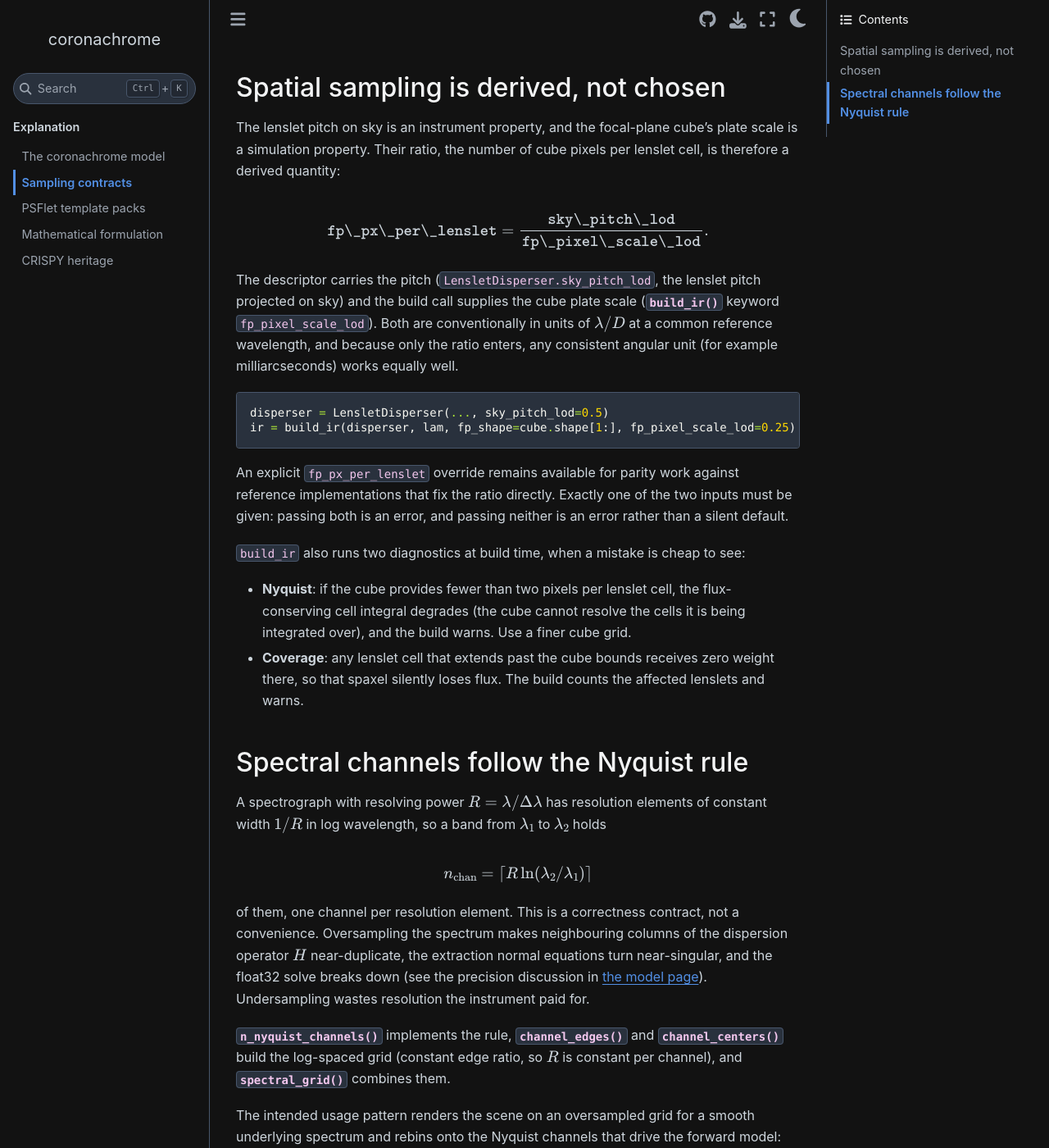
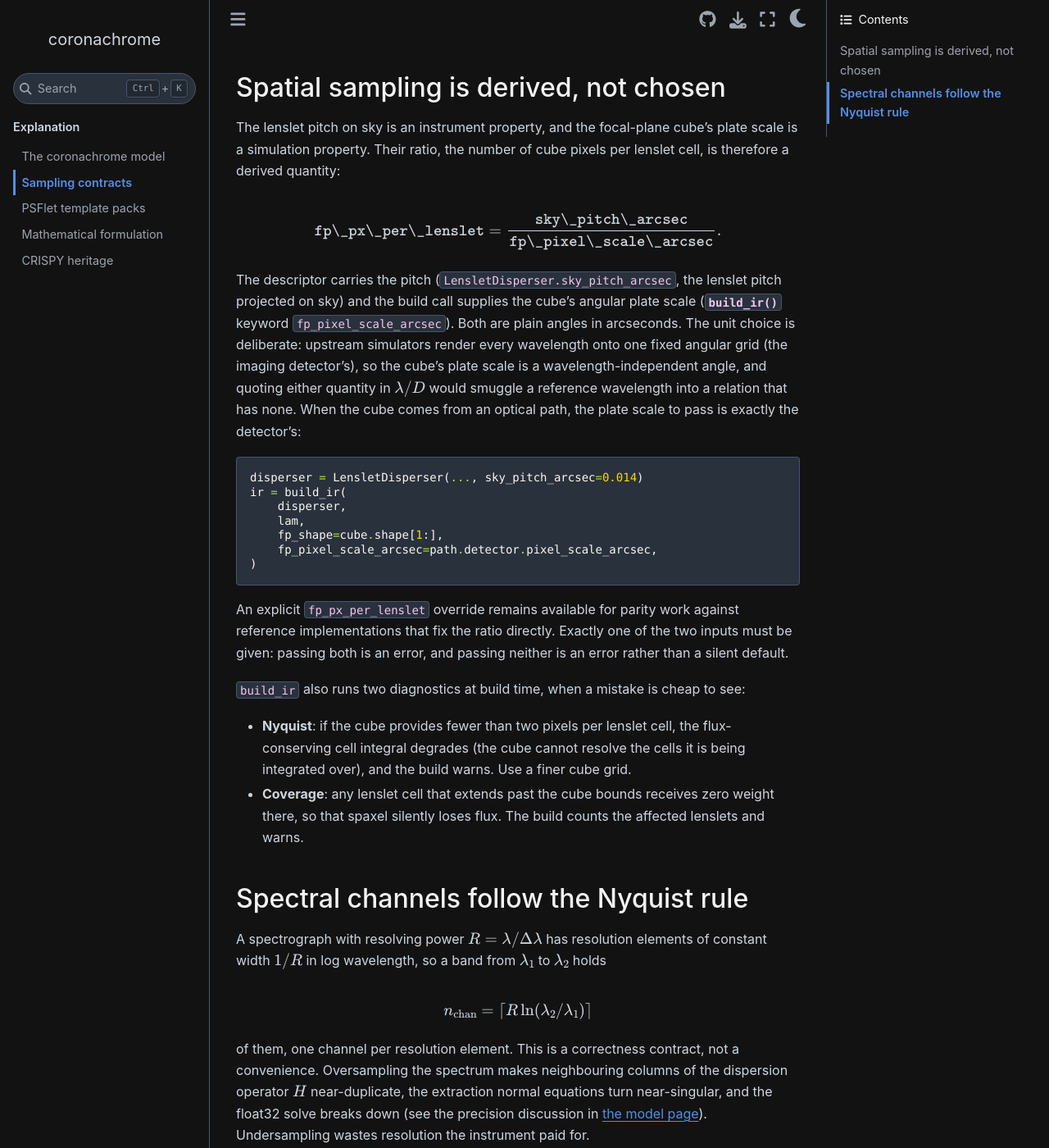
Before and after one commit to CoreySpohn/coronachrome, a Sphinx documentation site: the page built from docs/explanation/sampling_contracts.md, in a window 1280 px wide and 1400 px high, scrolled down 222 px. Shown: the whole window at 82% size. Built offline with Sphinx 7.4.7 and the Sphinx Book theme 1.1.4, drawn with Linux system fonts in a browser that asks for light colours; pages that are not in the unit, such as notebooks, are missing from menus; some of the changed text lies outside the part shown.

Commit message:
feat(build)!: angular sampling units (sky_pitch_arcsec over fp_pixel_scale_arcsec) and exact wavelength_edges bin smear

````diff
--- a/docs/explanation/sampling_contracts.md
+++ b/docs/explanation/sampling_contracts.md
@@ -15,19 +15,28 @@ per lenslet cell, is therefore a derived quantity:
 
 $$
 \texttt{fp\_px\_per\_lenslet}
-  = \frac{\texttt{sky\_pitch\_lod}}{\texttt{fp\_pixel\_scale\_lod}}.
+  = \frac{\texttt{sky\_pitch\_arcsec}}{\texttt{fp\_pixel\_scale\_arcsec}}.
 $$
 
-The descriptor carries the pitch (`LensletDisperser.sky_pitch_lod`, the
-lenslet pitch projected on sky) and the build call supplies the cube plate
-scale ({func}`~coronachrome.build_ir` keyword `fp_pixel_scale_lod`). Both are
-conventionally in units of $\lambda / D$ at a common reference wavelength,
-and because only the ratio enters, any consistent angular unit (for example
-milliarcseconds) works equally well.
+The descriptor carries the pitch (`LensletDisperser.sky_pitch_arcsec`, the
+lenslet pitch projected on sky) and the build call supplies the cube's
+angular plate scale ({func}`~coronachrome.build_ir` keyword
+`fp_pixel_scale_arcsec`). Both are plain angles in arcseconds. The unit
+choice is deliberate: upstream simulators render every wavelength onto one
+fixed angular grid (the imaging detector's), so the cube's plate scale is a
+wavelength-independent angle, and quoting either quantity in $\lambda / D$
+would smuggle a reference wavelength into a relation that has none. When the
+cube comes from an optical path, the plate scale to pass is exactly the
+detector's:
 
 ```python
-disperser = LensletDisperser(..., sky_pitch_lod=0.5)
-ir = build_ir(disperser, lam, fp_shape=cube.shape[1:], fp_pixel_scale_lod=0.25)
+disperser = LensletDisperser(..., sky_pitch_arcsec=0.014)
+ir = build_ir(
+    disperser,
+    lam,
+    fp_shape=cube.shape[1:],
+    fp_pixel_scale_arcsec=path.detector.pixel_scale_arcsec,
+)
 ```
 
 An explicit `fp_px_per_lenslet` override remains available for parity work
@@ -83,4 +92,6 @@ lam = channel_centers(edges)
 {func}`~coronachrome.rebin_channels` is flux-conserving for bin-integrated
 values (each destination bin takes the overlap fraction of every source bin),
 and on an exactly nested grid like the one above it reduces to a plain sum of
-sub-channels.
+sub-channels. Passing the same `edges` to `build_ir(wavelength_edges=edges)`
+gives the line-spread-function smear the exact extent of each bin instead of
+an approximation from the center spacing.
````
Also changed, not shown: README.md (+2 -2 lines), 2 other files.
